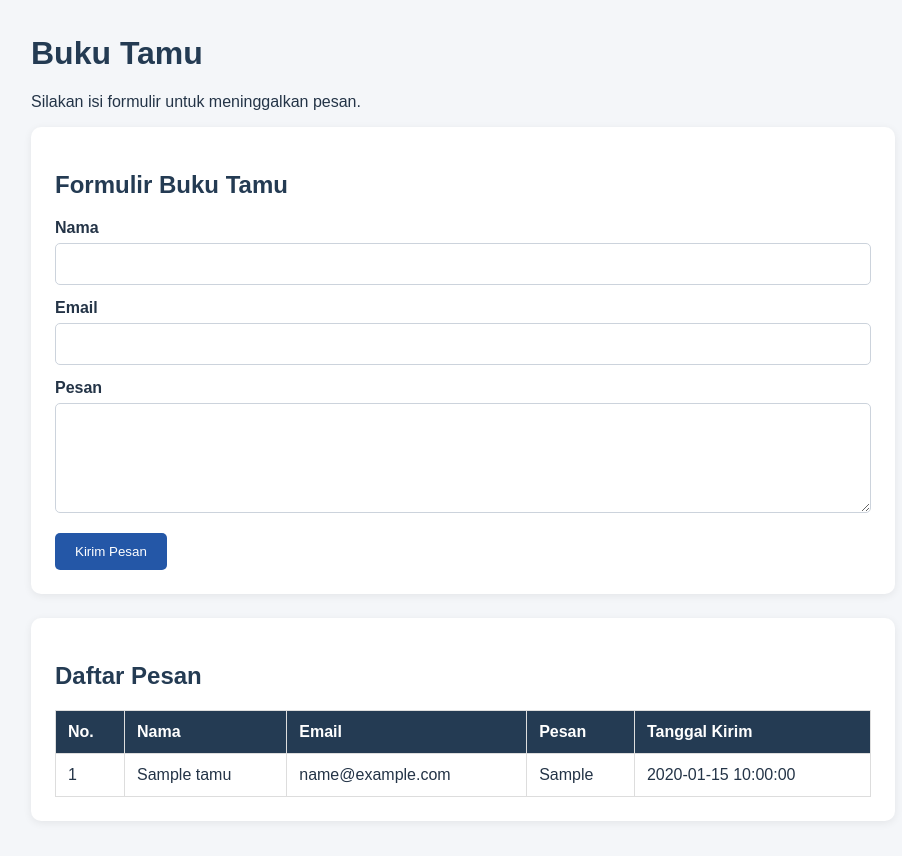
After one commit to fauziahmstf/Pemrograman-Web-D121241035, a PHP site: page / in a window 1280 px wide. The commit adds this page. Shown: the whole page, without its empty margins (177-1079 px from the left). Run offline with PHP 8.4, Linux system fonts and the light colour scheme; tables that the repository leaves empty hold one stand-in row (values such as "Sample post").

Commit message:
Selesaikan tugas mandiri modul 7

```diff
--- /dev/null
+++ b/Tugas 7/Modul-Buku-Tamu/index.php
@@ -0,0 +1,275 @@
+<?php
+declare(strict_types=1);
+
+session_start();
+
+require_once __DIR__ . '/Database.php';
+require_once __DIR__ . '/GuestBook.php';
+
+// Membuat CSRF token untuk sesi pengguna.
+if (empty($_SESSION['csrf_token'])) {
+    $_SESSION['csrf_token'] = bin2hex(random_bytes(32));
+}
+
+$errors = [];
+$success = '';
+
+$nama = '';
+$email = '';
+$pesan = '';
+
+try {
+    $database = new Database();
+    $pdo = $database->getConnection();
+    $guestBook = new GuestBook($pdo);
+
+    // Memproses formulir ketika dikirim.
+    if ($_SERVER['REQUEST_METHOD'] === 'POST') {
+        $nama = trim($_POST['nama'] ?? '');
+        $email = trim($_POST['email'] ?? '');
+        $pesan = trim($_POST['pesan'] ?? '');
+        $csrfToken = $_POST['csrf_token'] ?? '';
+
+        // Memeriksa token CSRF.
+        if (
+            !is_string($csrfToken) ||
+            !hash_equals($_SESSION['csrf_token'], $csrfToken)
+        ) {
+            $errors[] = 'Permintaan tidak valid. Silakan muat ulang halaman.';
+        }
+
+        // Validasi nama.
+        if ($nama === '') {
+            $errors[] = 'Nama tidak boleh kosong.';
+        } elseif (strlen($nama) > 100) {
+            $errors[] = 'Nama maksimal 100 karakter.';
+        }
+
+        // Validasi email.
+        if (!filter_var($email, FILTER_VALIDATE_EMAIL)) {
+            $errors[] = 'Format email tidak valid.';
+        } elseif (strlen($email) > 150) {
+            $errors[] = 'Email maksimal 150 karakter.';
+        }
+
+        // Validasi pesan.
+        if (strlen($pesan) < 5) {
+            $errors[] = 'Pesan minimal 5 karakter.';
+        }
+
+        // Simpan pesan hanya jika seluruh validasi lolos.
+        if (empty($errors)) {
+            $guestBook->addMessage($nama, $email, $pesan);
+
+            // Token baru setelah pengiriman berhasil.
+            $_SESSION['csrf_token'] = bin2hex(random_bytes(32));
+
+            // Mengosongkan formulir setelah sukses.
+            $nama = '';
+            $email = '';
+            $pesan = '';
+
+            $success = 'Pesan berhasil dikirim!';
+        }
+    }
+
+    $messages = $guestBook->getMessages();
+} catch (PDOException $e) {
+    error_log($e->getMessage());
+    http_response_code(500);
+    $messages = [];
+    $errors[] = 'Koneksi atau proses database gagal. Periksa konfigurasi database.';
+}
+
+function escapeHtml(string $value): string
+{
+    return htmlspecialchars($value, ENT_QUOTES | ENT_SUBSTITUTE, 'UTF-8');
+}
+?>
+<!DOCTYPE html>
+<html lang="id">
+<head>
+    <meta charset="UTF-8">
+    <meta name="viewport" content="width=device-width, initial-scale=1.0">
+    <title>Buku Tamu</title>
+    <style>
+        * { box-sizing: border-box; }
+
+        body {
+            font-family: Arial, sans-serif;
+            max-width: 900px;
+            margin: 35px auto;
+            padding: 0 18px;
+            background: #f4f6f9;
+            color: #243447;
+        }
+
+        h1, h2 { color: #243b53; }
+
+        .panel {
+            background: white;
+            padding: 24px;
+            margin-bottom: 24px;
+            border-radius: 10px;
+            box-shadow: 0 2px 8px #00000012;
+        }
+
+        label {
+            display: block;
+            margin: 14px 0 6px;
+            font-weight: bold;
+        }
+
+        input, textarea {
+            width: 100%;
+            padding: 11px;
+            border: 1px solid #ccd3dc;
+            border-radius: 5px;
+            font: inherit;
+        }
+
+        textarea {
+            min-height: 110px;
+            resize: vertical;
+        }
+
+        button {
+            margin-top: 16px;
+            padding: 11px 20px;
+            border: 0;
+            border-radius: 5px;
+            background: #2457a7;
+            color: white;
+            cursor: pointer;
+        }
+
+        .success {
+            background: #e6f6e9;
+            padding: 12px;
+            border-radius: 5px;
+        }
+
+        .error {
+            background: #fdeaea;
+            padding: 12px;
+            border-radius: 5px;
+        }
+
+        .table-wrap { overflow-x: auto; }
+
+        table {
+            width: 100%;
+            border-collapse: collapse;
+            background: white;
+        }
+
+        th, td {
+            padding: 12px;
+            border: 1px solid #ddd;
+            text-align: left;
+            vertical-align: top;
+        }
+
+        th { background: #243b53; color: white; }
+
+        .message {
+            white-space: pre-wrap;
+            overflow-wrap: anywhere;
+        }
+    </style>
+</head>
+<body>
+    <h1>Buku Tamu</h1>
+    <p>Silakan isi formulir untuk meninggalkan pesan.</p>
+
+    <section class="panel">
+        <h2>Formulir Buku Tamu</h2>
+
+        <?php if ($success !== ''): ?>
+            <p class="success"><?= escapeHtml($success) ?></p>
+        <?php endif; ?>
+
+        <?php if (!empty($errors)): ?>
+            <div class="error" role="alert">
+                <strong>Periksa kembali:</strong>
+                <ul>
+                    <?php foreach ($errors as $error): ?>
+                        <li><?= escapeHtml($error) ?></li>
+                    <?php endforeach; ?>
+                </ul>
+            </div>
+        <?php endif; ?>
+
+        <form method="POST" action="">
+            <input
+                type="hidden"
+                name="csrf_token"
+                value="<?= escapeHtml($_SESSION['csrf_token']) ?>"
+            >
+
+            <label for="nama">Nama</label>
+            <input
+                type="text"
+                id="nama"
+                name="nama"
+                maxlength="100"
+                value="<?= escapeHtml($nama) ?>"
+                required
+            >
+
+            <label for="email">Email</label>
+            <input
+                type="email"
+                id="email"
+                name="email"
+                maxlength="150"
+                value="<?= escapeHtml($email) ?>"
+                required
+            >
+
+            <label for="pesan">Pesan</label>
+            <textarea
+                id="pesan"
+                name="pesan"
+                minlength="5"
+                required
+            ><?= escapeHtml($pesan) ?></textarea>
+
+            <button type="submit">Kirim Pesan</button>
+        </form>
+    </section>
+
+    <section class="panel">
+        <h2>Daftar Pesan</h2>
+
+        <?php if (empty($messages)): ?>
+            <p>Belum ada pesan di buku tamu.</p>
+        <?php else: ?>
+            <div class="table-wrap">
+                <table>
+                    <thead>
+                        <tr>
+                            <th>No.</th>
+                            <th>Nama</th>
+                            <th>Email</th>
+                            <th>Pesan</th>
+                            <th>Tanggal Kirim</th>
+                        </tr>
+                    </thead>
+                    <tbody>
+                        <?php foreach ($messages as $index => $message): ?>
+                            <tr>
+                                <td><?= $index + 1 ?></td>
+                                <td><?= escapeHtml($message['nama']) ?></td>
+                                <td><?= escapeHtml($message['email']) ?></td>
+                                <td class="message"><?= escapeHtml($message['pesan']) ?></td>
+                                <td><?= escapeHtml($message['tanggal_kirim']) ?></td>
+                            </tr>
+                        <?php endforeach; ?>
+                    </tbody>
+                </table>
+            </div>
+        <?php endif; ?>
+    </section>
+</body>
+</html>
```
Also changed, not shown: Tugas 7/Modul-Buku-Tamu/GuestBook.php (+5 -9 lines).
